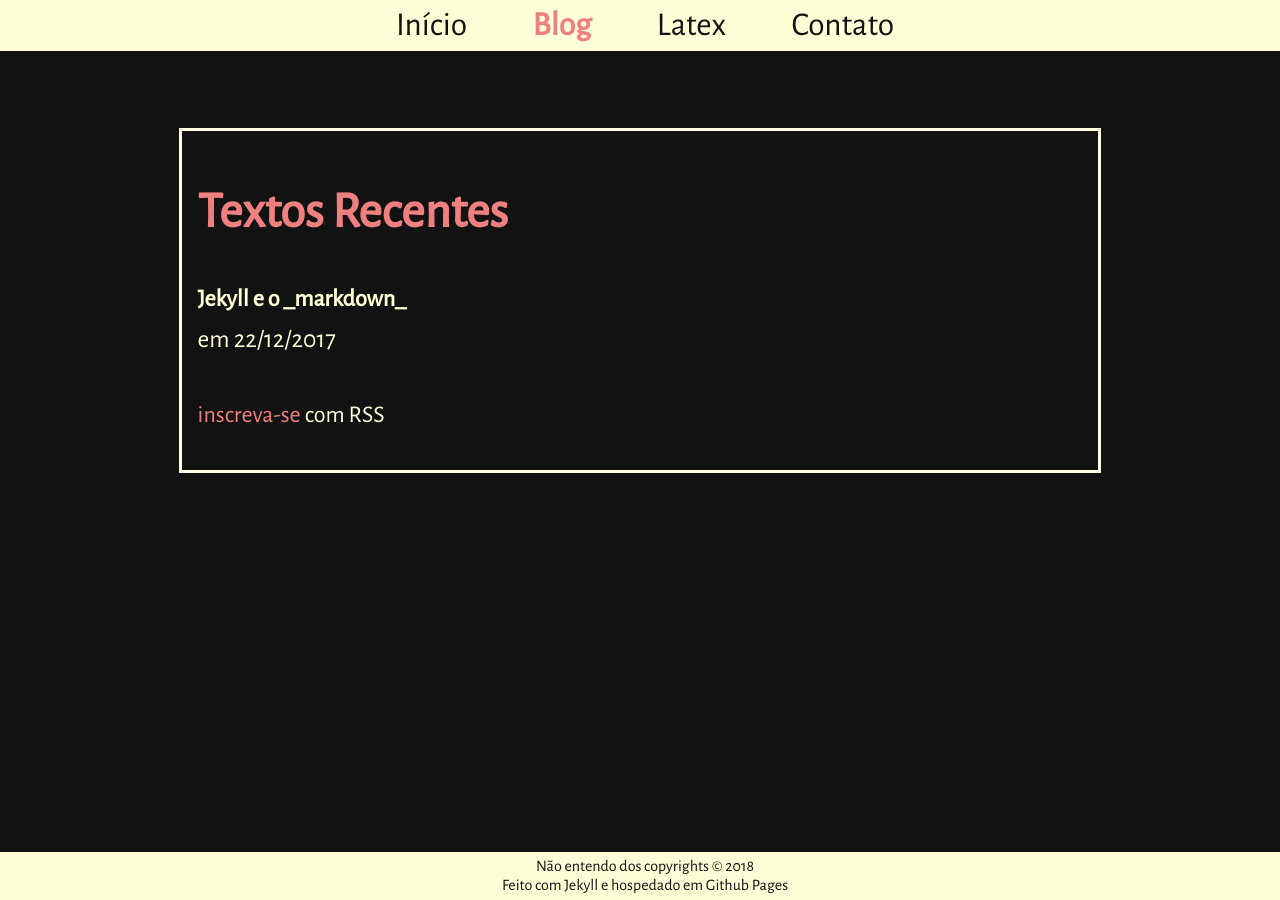
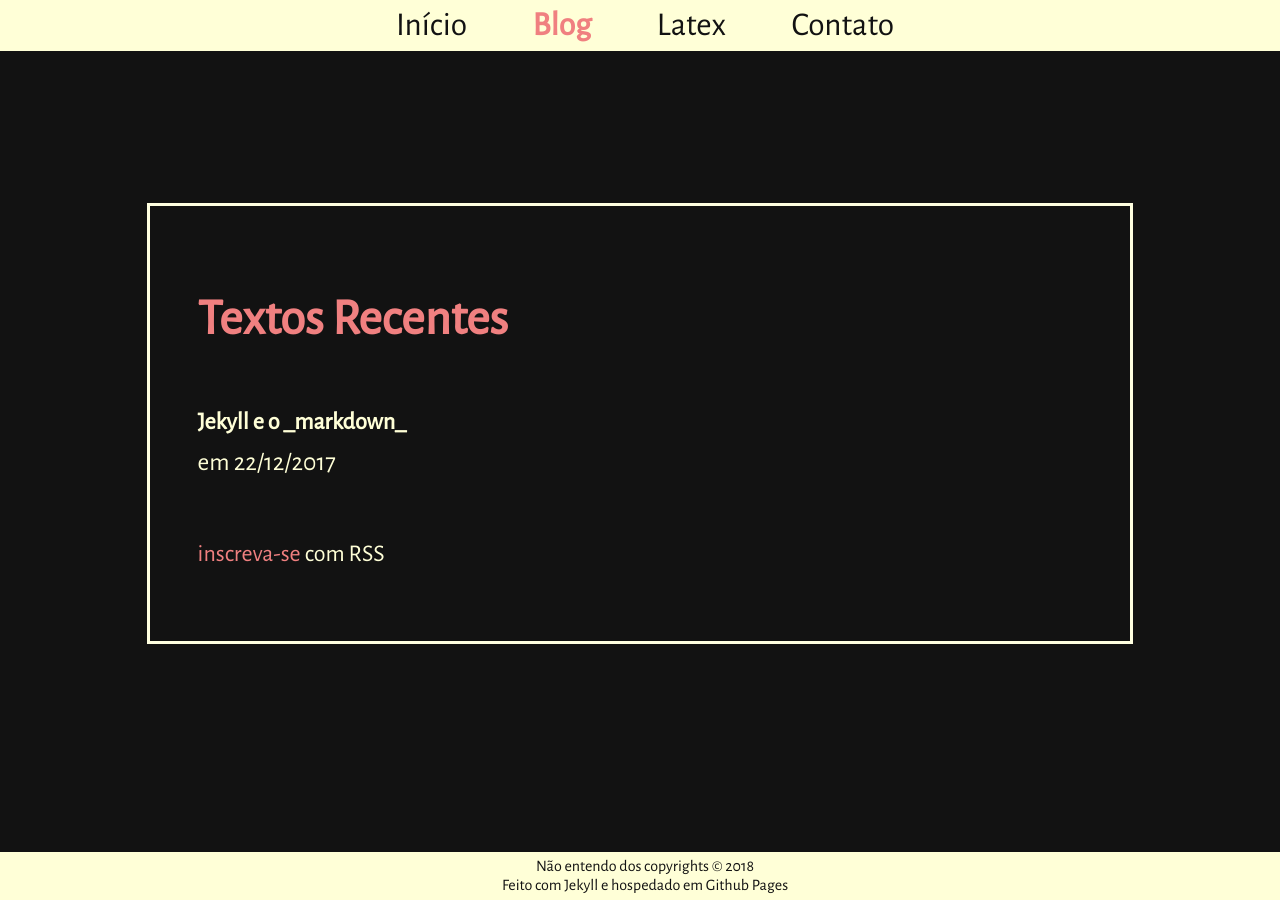
Before and after one commit to luigi-finando/luigi-finando.github.io, a Jekyll site: the page built from blog/index.html, in a window 1280 px wide. Built offline with Jekyll 4.4.1, drawn with Linux system fonts in a browser that asks for light colours.

Commit message:
css fixes

```diff
--- a/css/main.css
+++ b/css/main.css
@@ -5,7 +5,7 @@ html {
 }
 
 body {
-  margin-top: 10%;
+  margin-top: 6%;
   display: grid;
 	grid-template-columns: 1fr;
   grid-gap: 3em;
@@ -191,6 +191,9 @@ hr {
 	grid-column-gap: 2em;
 }
 
+.gridtres a {
+  font-size: 30pt;
+}
 .gridfour {
 	display: grid;
 	grid-template-columns: 1fr 1fr 1fr 1fr;
@@ -232,9 +235,11 @@ hr {
 }
 
 .home {
+  display: grid;
+  justify-self:  center;
   border: solid lightyellow;
-  padding: 1em;
-  margin: auto;
+  margin-top: 10%;
+  padding: 3em;
   width: 70%;
 }
 
@@ -327,7 +332,7 @@ pre {
 
   nav {
     display: grid;
-    grid-template-columns: 1fr 1fr 1fr 1fr 1fr;
+    grid-template-columns: 1fr 1fr 1fr 1fr;
     grid-gap:0;
     padding: 0;
     margin: 0;
```
Also changed, not shown: 3 other files.
